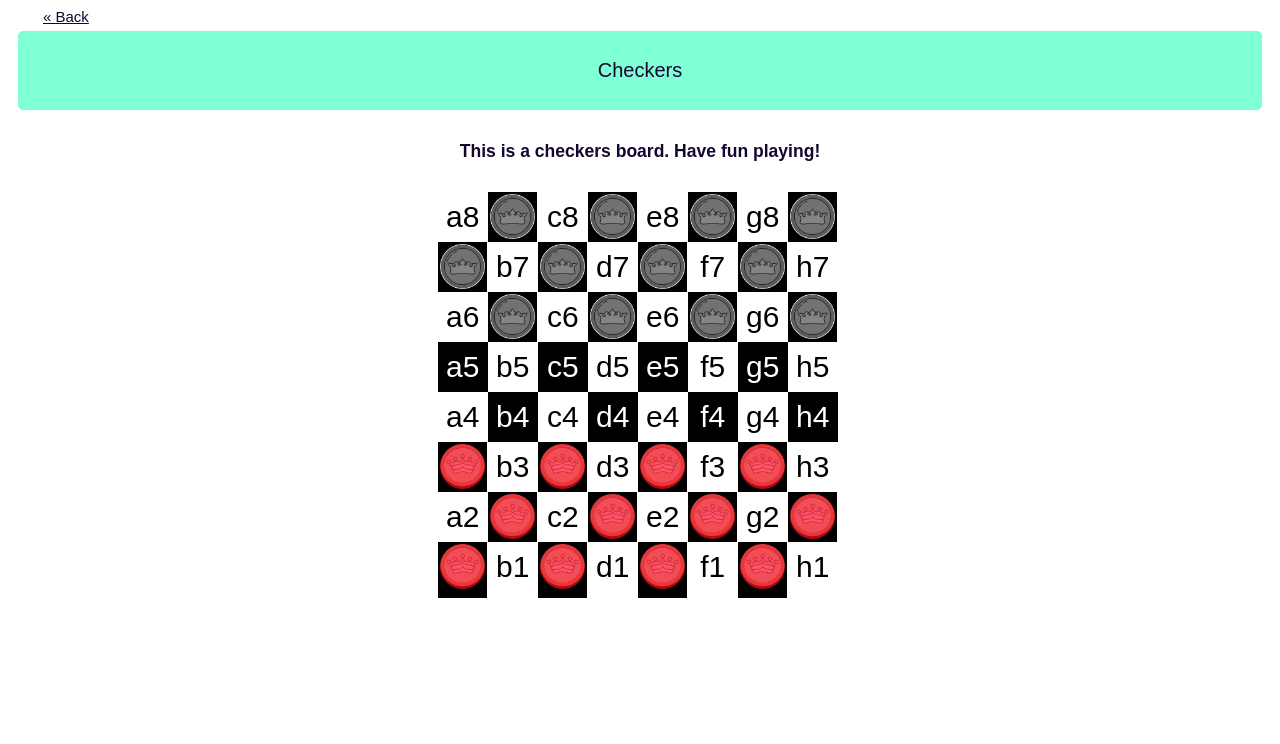
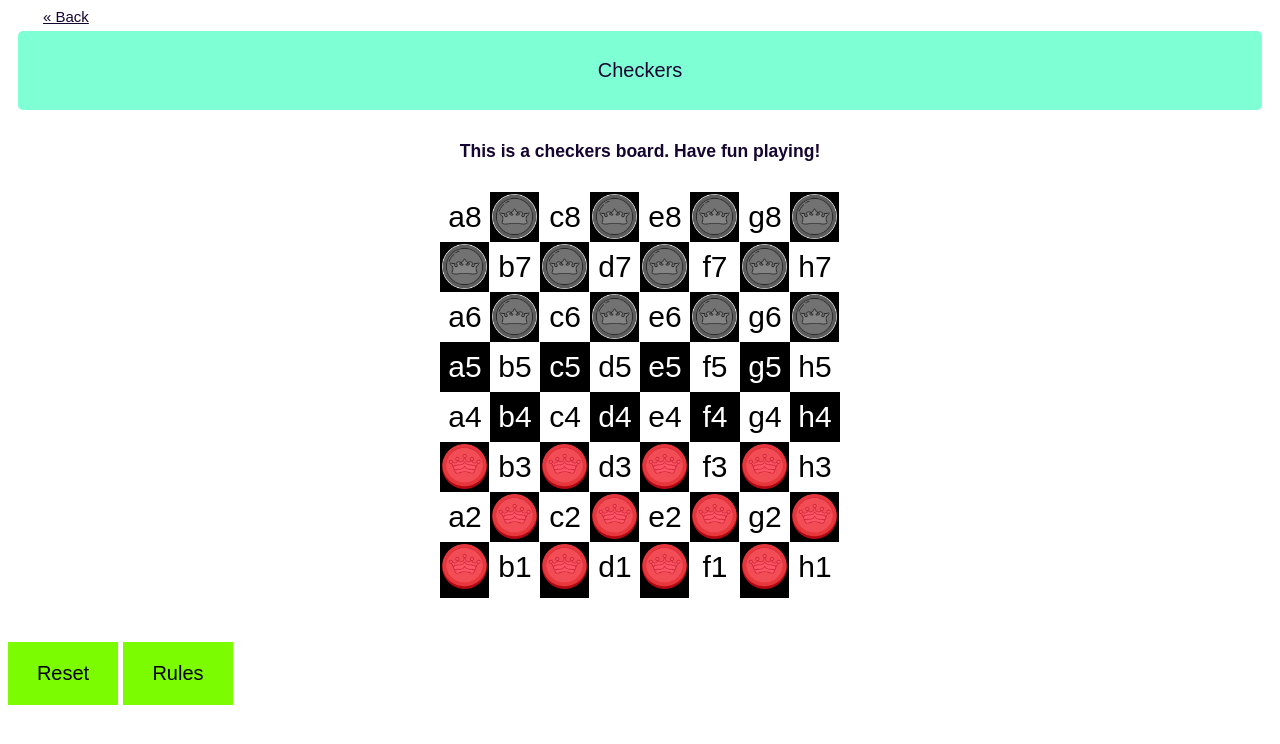
Before and after one commit to CameronRWS/The-Sweet-Suite, a React (Create React App) app in the folder frontend/: page /checkers in a window 1280 px wide. Shown: the top 744 px of the page. Built offline with nearby package versions, Linux system fonts and the light colour scheme.

Commit message:
made game buttons

```diff
--- a/frontend/src/pages/Checkers.js
+++ b/frontend/src/pages/Checkers.js
@@ -1,6 +1,7 @@
 import React, { useState } from "react";
 import { Link, useHistory } from "react-router-dom";
 import "./GameSuite.css";
+import "./games/checkers/Checkers.css";
 import Board from "./games/checkers/Board";
 
 // code list of props here, find out how to specify props at bottom
@@ -25,6 +26,10 @@ const Checkers = (props) => {
       </div>
 
       <Board></Board>
+      <div className = "Clear">
+        <button onClick={console.log("reset")} className = "Gamebutton">Reset</button>
+        <button onClick={console.log("rules")} className = "Gamebutton">Rules</button>
+      </div>
     </div>
   );
 };
--- a/frontend/src/pages/GameSuite.css
+++ b/frontend/src/pages/GameSuite.css
@@ -37,7 +37,6 @@
   margin: 5px 10px;
   border-radius: 5px;
   color: #150531;
-  text-align: left;
   font-family: Arial, Helvetica, sans-serif;
   font-size: 15px;
   text-align: center;
--- a/frontend/src/pages/games/checkers/Board.js
+++ b/frontend/src/pages/games/checkers/Board.js
@@ -1,5 +1,6 @@
 import React from "react";
 import "../../GameSuite.css";
+import "./Checkers.css";
 
 import redpiece from "../../../pages/images/red-checkers-piece.png";
 import blackpiece from "../../../pages/images/black-checker-piece.png";
@@ -67,79 +68,7 @@ const Board = (props) => {
   );
 
   return (
-    <div className="grid-container">
-      {/* <div className="whiteSquare" id = "A8">a8</div>
-                <div className="blackSquare" id = "B8">b8</div>
-                <div className="whiteSquare" id = "C8">c8</div>
-                <div className="blackSquare" id = "D8">d8</div>
-                <div className="whiteSquare" id = "E8">e8</div>
-                <div className="blackSquare" id = "F8">f8</div>
-                <div className="whiteSquare" id = "G8">g8</div>
-                <div className="blackSquare" id = "H8">h8</div>
-
-                <div className="blackSquare" id = "A7">a7</div>
-                <div className="whiteSquare" id = "B7">b7</div>
-                <div className="blackSquare" id = "C7">c7</div>
-                <div className="whiteSquare" id = "D7">d7</div>
-                <div className="blackSquare" id = "E7">e7</div>
-                <div className="whiteSquare" id = "F7">f7</div>
-                <div className="blackSquare" id = "G7">g7</div>
-                <div className="whiteSquare" id = "H7">h7</div>
-
-                <div className="whiteSquare" id = "A6">a6</div>
-                <div className="blackSquare" id = "B6">b6</div>
-                <div className="whiteSquare" id = "C6">c6</div>
-                <div className="blackSquare" id = "D6">d6</div>
-                <div className="whiteSquare" id = "E6">e6</div>
-                <div className="blackSquare" id = "F6">f6</div>
-                <div className="whiteSquare" id = "G6">g6</div>
-                <div className="blackSquare" id = "H6">h6</div>
-
-                <div className="blackSquare" id = "A5">a5</div>
-                <div className="whiteSquare" id = "B5">b5</div>
-                <div className="blackSquare" id = "C5">c5</div>
-                <div className="whiteSquare" id = "D5">d5</div>
-                <div className="blackSquare" id = "E5">e5</div>
-                <div className="whiteSquare" id = "F5">f5</div>
-                <div className="blackSquare" id = "G5">g5</div>
-                <div className="whiteSquare" id = "H5">h5</div>
-
-                <div className="whiteSquare" id = "A4">a4</div>
-                <div className="blackSquare" id = "B4">b4</div>
-                <div className="whiteSquare" id = "C4">c4</div>
-                <div className="blackSquare" id = "D4">d4</div>
-                <div className="whiteSquare" id = "E4">e4</div>
-                <div className="blackSquare" id = "F4">f4</div>
-                <div className="whiteSquare" id = "G4">g4</div>
-                <div className="blackSquare" id = "H4">h4</div>
-
-                <div className="blackSquare" id = "A3">a3</div>
-                <div className="whiteSquare" id = "B3">b3</div>
-                <div className="blackSquare" id = "C3">c3</div>
-                <div className="whiteSquare" id = "D3">d3</div>
-                <div className="blackSquare" id = "E3">e3</div>
-                <div className="whiteSquare" id = "F3">f3</div>
-                <div className="blackSquare" id = "G3">g3</div>
-                <div className="whiteSquare" id = "H3">h3</div>
-
-                <div className="whiteSquare" id = "A2">a2</div>
-                <div className="blackSquare" id = "B2">b2</div>
-                <div className="whiteSquare" id = "C2">c2</div>
-                <div className="blackSquare" id = "D2">d2</div>
-                <div className="whiteSquare" id = "E2">e2</div>
-                <div className="blackSquare" id = "F2">f2</div>
-                <div className="whiteSquare" id = "G2">g2</div>
-                <div className="blackSquare" id = "H2">h2</div>
-
-                <div className="blackSquare" id = "A1">a1</div>
-                <div className="whiteSquare" id = "B1">b1</div>
-                <div className="blackSquare" id = "C1">c1</div>
-                <div className="whiteSquare" id = "D1">d1</div>
-                <div className="blackSquare" id = "E1">e1</div>
-                <div className="whiteSquare" id = "F1">f1</div>
-                <div className="blackSquare" id = "G1">g1</div>
-                <div className="whiteSquare" id = "H1">h1</div> */}
-
+    <div className="Container">
       {board}
     </div>
   );
--- /dev/null
+++ b/frontend/src/pages/games/checkers/Checkers.css
@@ -0,0 +1,40 @@
+.Container {
+    justify-content: center;
+    display: grid;
+    grid-template-columns: 50px 50px 50px 50px 50px 50px 50px 50px;
+    grid-template-rows: 50px 50px 50px 50px 50px 50px 50px 50px;
+
+}
+
+.Piece {
+    cursor: grab;
+}
+
+.Gamebutton {
+    display: block;
+    background-color:lawngreen;
+    border: none;
+    color:black;
+    padding: 20px;
+    font-size: 20px;
+    margin-top: 50px;
+    cursor: pointer;
+    width: 110px;
+    margin-right: 5px;
+    float: left;
+    text-align: center;
+
+}
+
+.Gamebutton:hover {
+    background-color: coral;
+}
+
+.Clear {
+    clear: both;
+    float: none;
+
+}
+
+
+/* grabbing, no-drop  */
```
